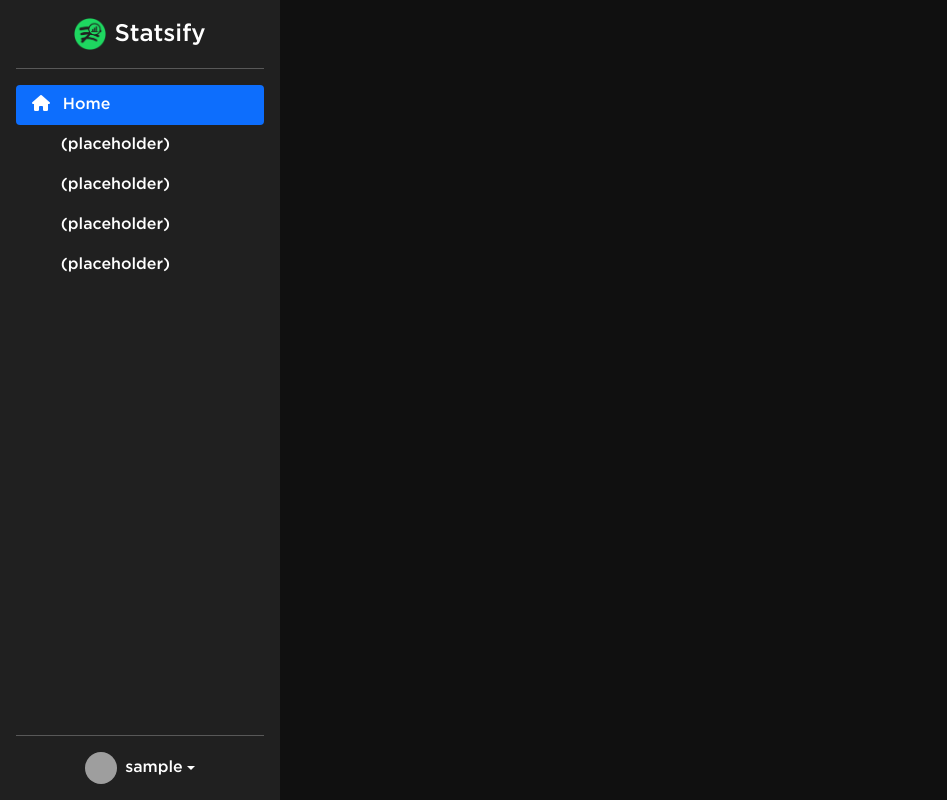
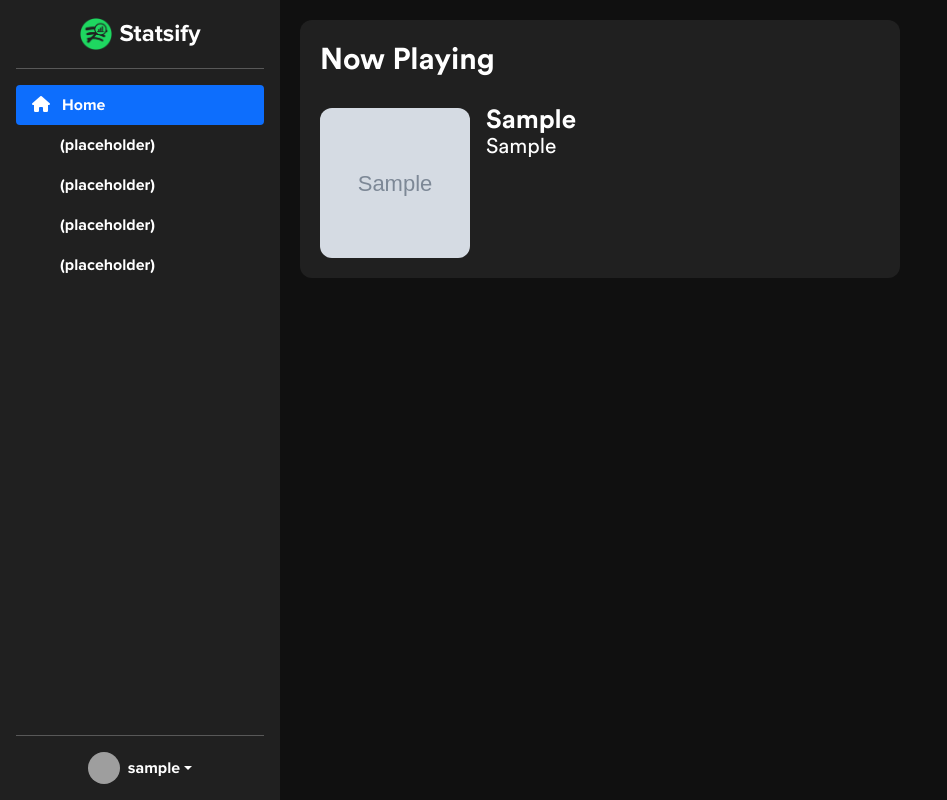
Before and after one commit to jckli/retrievify, a Flask app: template Statsify/Statsify/templates/home.html in a window 1280 px wide. Shown: the whole page, without its empty margins (0-947 px from the left). Run offline with Flask 2, Linux system fonts and the light colour scheme; the template is opened without the code that fills it: most values are stand-ins (such as "Sample title", 1, 10 or a date in 2020); grey boxes marked "Sample" are stand-in pictures; parts of the project's set-up code (start-up, migrations or seed data) failed here and were passed over; grey boxes are pictures that could not be loaded.

Commit message:
Made html better + Added Now Playing + New fonts

```diff
--- a/Statsify/Statsify/static/content/home.css
+++ b/Statsify/Statsify/static/content/home.css
@@ -1,5 +1,52 @@
+@font-face {
+    font-family: CircularBold;
+    src: url("../fonts/CircularBold.ttf");
+}
+@font-face {
+    font-family: Circular;
+    src: url("../fonts/CircularBook.ttf");
+}
 body {
     margin: 0px;
     background: #101010;
-    display: block;
 }
+h1 {
+    font-family: CircularBold;
+    color: #ffffff;
+    font-size: 30px;
+}
+p {
+    font-family: Circular;
+    color: #ffffff;
+    font-size: 21px;
+    margin-bottom: 0px;
+}
+#content {
+    margin-left: 280px;
+    overflow: auto;
+}
+#content > .now-playing {
+    background-color: #202020;
+    margin: 20px 20px;
+    width: 60%;
+    border-radius: 12px;
+}
+#content > .now-playing > div {
+    padding: 20px 20px;
+}
+#content > .now-playing > div > .song {
+    display: flex;
+}
+#content > .now-playing > div > .song > img {
+    border-radius: 12px;
+    margin-right: 16px;
+}
+#content > .now-playing > div > .song > .song-info {
+    flex-grow: 1;
+    flex-shrink: 1;
+}
+#content > .now-playing > div > .song > .song-info > #song-title {
+    font-family: CircularBold;
+    font-size: 26px;
+    line-height: 2.7vh;
+}
--- /dev/null
+++ b/Statsify/Statsify/static/content/navbar.css
@@ -0,0 +1,24 @@
+@font-face {
+    font-family: ProximaNova;
+    src: url("../fonts/ProximaNovaBold.otf");
+}
+.bg-dark {
+    background-color: #202020 !important;
+}
+.dropdown-menu-dark {
+    background-color: #303030 !important;
+}
+.main > a {
+    margin-left: auto;
+    margin-right: auto;
+}
+a {
+    font-family: ProximaNova;
+}
+.main > .dropdown {
+    margin-left: auto;
+    margin-right: auto;
+}
+.dropdown-menu-dark .dropdown-item {
+    color: #ffffff;
+}
--- a/Statsify/Statsify/templates/home.html
+++ b/Statsify/Statsify/templates/home.html
@@ -1,18 +1,24 @@
-<!DOCTYPE html>
-<html lang="en">
-    <head>
-        <meta charset="utf-8" />
-        <title>Statsify</title>
-        <link rel="shortcut icon" href="{{ url_for('static', filename='favicon.ico') }}" />
-        <link href="https://cdn.jsdelivr.net/npm/bootstrap@5.0.2/dist/css/bootstrap.min.css" rel="stylesheet" integrity="sha384-EVSTQN3/azprG1Anm3QDgpJLIm9Nao0Yz1ztcQTwFspd3yD65VohhpuuCOmLASjC" crossorigin="anonymous">
-        <link rel="stylesheet" href="../static/content/home.css">
-        <link rel="stylesheet" href="https://cdnjs.cloudflare.com/ajax/libs/font-awesome/6.0.0-beta3/css/all.css">
-        <script src="https://cdn.jsdelivr.net/npm/bootstrap@5.0.2/dist/js/bootstrap.bundle.min.js" integrity="sha384-MrcW6ZMFYlzcLA8Nl+NtUVF0sA7MsXsP1UyJoMp4YLEuNSfAP+JcXn/tWtIaxVXM" crossorigin="anonymous"></script>
-    </head>
-    <body>
-        {% extends "nav.html" %}
-        <div id="content">
-            <h1>hello</h1>
+{% extends "layout.html" %}
+{% block head %}
+{{ super() }}
+<link rel="stylesheet" href="../static/content/home.css">
+{% endblock %}
+{% block content %}
+<div class="now-playing">
+    <div>
+        <h1>Now Playing</h1>
+        <br>
+        <div class="song">
+            {% if cpSong is not none %}
+                <img src="{{ cpCover }}" width="150" height="150"/>
+                <div class="song-info">
+                    <p id="song-title">{{ cpSong }}</p>
+                    <p id="song-artist">{{ cpArtist }}</p>
+                </div>
+            {% else %}
+                <p id="song-title">No song is playing currently.</p>
+            {% endif %}
         </div>
-    </body>
-</html>
+    </div>
+</div>
+{% endblock %}
--- /dev/null
+++ b/Statsify/Statsify/templates/layout.html
@@ -0,0 +1,72 @@
+<!DOCTYPE html>
+<html>
+    <head>
+        {% block head %}
+        <meta charset="utf-8" />
+        <title>Statsify</title>
+        <link rel="shortcut icon" href="{{ url_for('static', filename='favicon.ico') }}" />
+        <link href="https://cdn.jsdelivr.net/npm/bootstrap@5.0.2/dist/css/bootstrap.min.css" rel="stylesheet" integrity="sha384-EVSTQN3/azprG1Anm3QDgpJLIm9Nao0Yz1ztcQTwFspd3yD65VohhpuuCOmLASjC" crossorigin="anonymous">
+        <link rel="stylesheet" href="https://cdnjs.cloudflare.com/ajax/libs/font-awesome/6.0.0-beta3/css/all.css">
+        <script src="https://cdn.jsdelivr.net/npm/bootstrap@5.0.2/dist/js/bootstrap.bundle.min.js" integrity="sha384-MrcW6ZMFYlzcLA8Nl+NtUVF0sA7MsXsP1UyJoMp4YLEuNSfAP+JcXn/tWtIaxVXM" crossorigin="anonymous"></script>
+        <link rel="stylesheet" href="../static/content/navbar.css">
+        {% endblock %}
+    </head>
+    <body>
+        {% block nav %}
+        <div class="d-flex flex-column flex-shrink-0 p-3 text-white bg-dark main" style="width:280px; height: 100%; position: fixed; z-index: 1;">
+            <a href="/" class="d-flex align-items-center mb-3 mb-md-0 text-white text-decoration-none title">
+                <img class="me-2" width="32" height="32" src="../static/imgs/logo.png"></img>
+                <span class="fs-4">Statsify</span>
+            </a>
+            <hr>
+            <ul class="nav nav-pills flex-column mb-auto">
+            <li class="nav-item">
+                <a href="/home" class="nav-link active" aria-current="page">
+                    <i class="bi me-2 fa-solid fa-house" width="16" height="16"></i>
+                    Home
+                </a>
+            </li>
+            <li>
+                <a href="#" class="nav-link text-white">
+                    <svg class="bi me-2" width="16" height="16"><use xlink:href="#speedometer2"/></svg>
+                    (placeholder)
+                </a>
+            </li>
+            <li>
+                <a href="#" class="nav-link text-white">
+                    <svg class="bi me-2" width="16" height="16"><use xlink:href="#table"/></svg>
+                    (placeholder)
+                </a>
+            </li>
+            <li>
+                <a href="#" class="nav-link text-white">
+                    <svg class="bi me-2" width="16" height="16"><use xlink:href="#grid"/></svg>
+                    (placeholder)
+                </a>
+            </li>
+            <li>
+                <a href="#" class="nav-link text-white">
+                    <svg class="bi me-2" width="16" height="16"><use xlink:href="#people-circle"/></svg>
+                    (placeholder)
+                </a>
+            </li>
+            </ul>
+            <hr>
+            <div class="dropdown">
+                <a href="#" class="d-flex align-items-center text-white text-decoration-none dropdown-toggle" id="dropdownUser1" data-bs-toggle="dropdown" aria-expanded="false">
+                    <img src="{{ userpfp }}" alt="" width="32" height="32" class="rounded-circle me-2">
+                    {{ userName }}
+                </a>
+                <ul class="dropdown-menu dropdown-menu-dark text-small shadow" aria-labelledby="dropdownUser1">
+                    <li><a class="dropdown-item" href="https://www.spotify.com/us/account/apps/" target="_blank">Remove Account</a></li>
+                    <li><a class="dropdown-item" href="https://www.spotify.com/logout/" target="_blank">Sign Out</a></li>
+                </ul>
+            </div>
+        </div>
+        {% endblock %}
+        <div id="content">
+            {% block content %}
+            {% endblock %}
+        </div>
+    </body>
+</html>
--- a/Statsify/Statsify/templates/nav.html
+++ b/Statsify/Statsify/templates/nav.html
@@ -70,7 +70,8 @@
             {{ userName }}
         </a>
         <ul class="dropdown-menu dropdown-menu-dark text-small shadow" aria-labelledby="dropdownUser1">
-            <li><a class="dropdown-item" href="#">Sign out</a></li>
+            <li><a class="dropdown-item" href="https://www.spotify.com/us/account/apps/" target="_blank">Remove Account</a></li>
+            <li><a class="dropdown-item" href="https://www.spotify.com/logout/" target="_blank">Sign Out</a></li>
         </ul>
     </div>
 </div>
```
Also changed, not shown: Statsify/Statsify/api.py (+11 -0 lines), Statsify/Statsify/views.py (+11 -5 lines), Statsify/Statsify/static/fonts/CircularBold.ttf (added), Statsify/Statsify/static/fonts/CircularBook.ttf (added), Statsify/Statsify/static/fonts/GothamBold.ttf (deleted), Statsify/Statsify/static/fonts/GothamMedium.ttf (deleted), Statsify/Statsify/static/fonts/ProximaNovaBold.otf (added).
